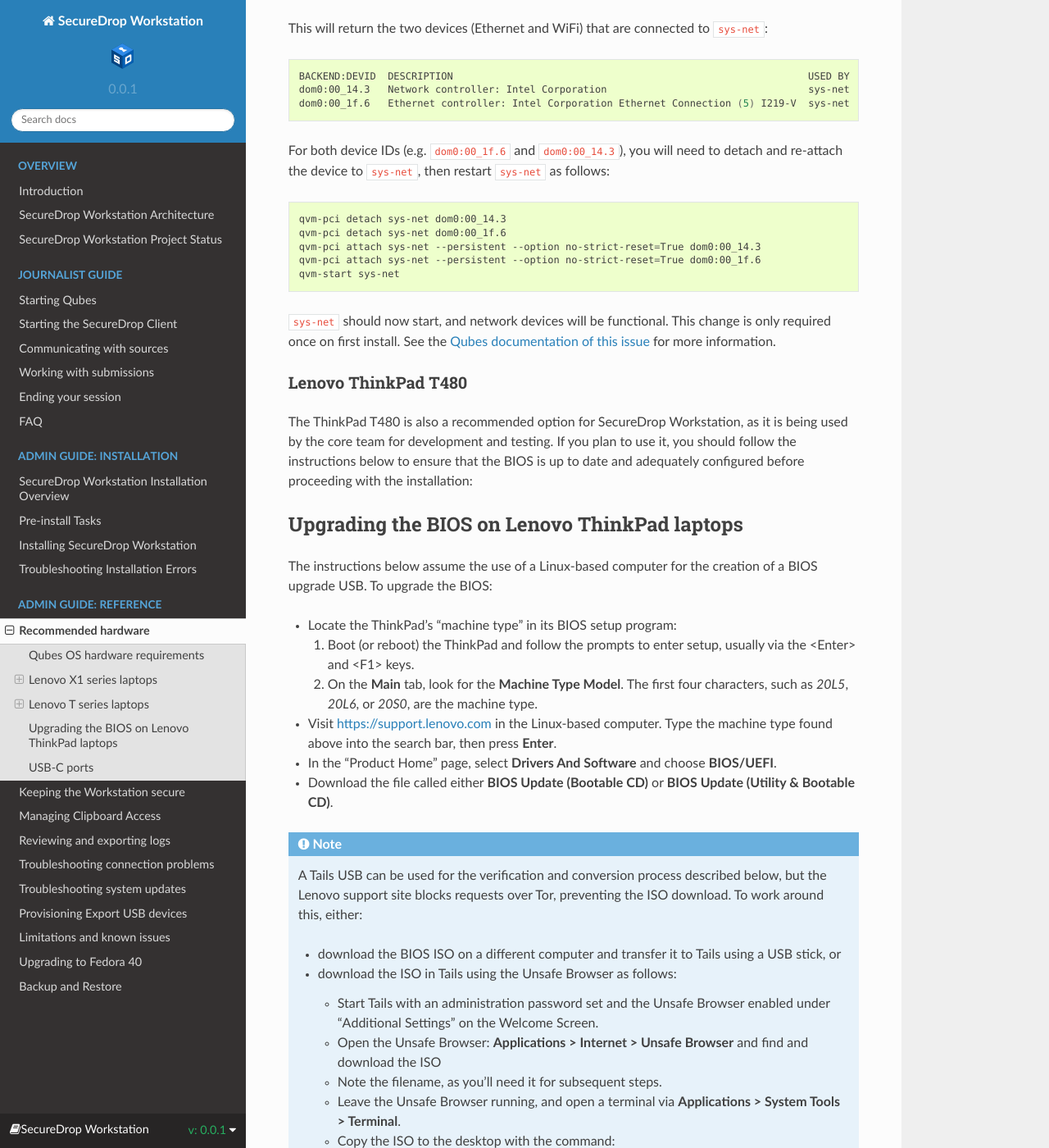
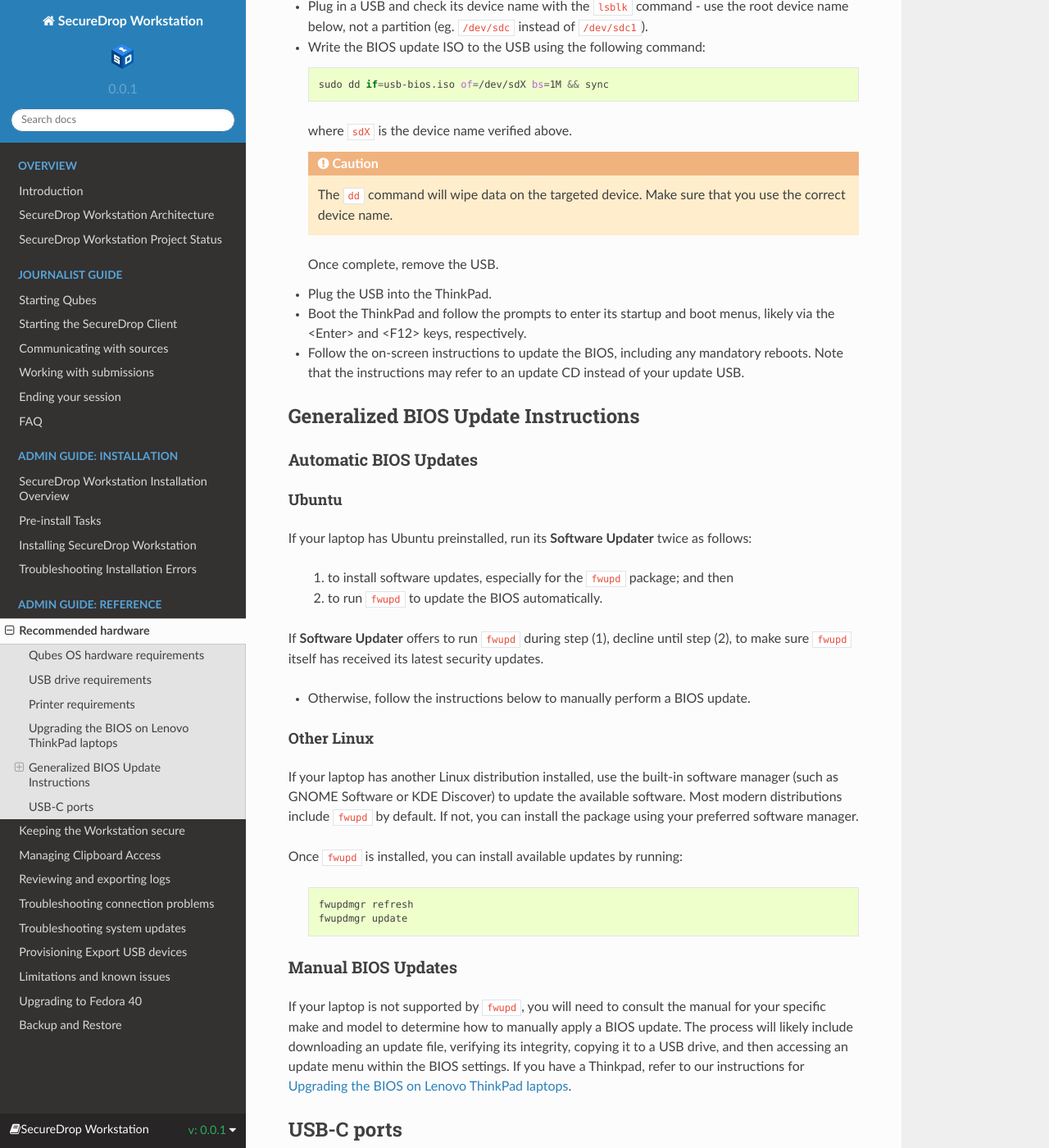
Before and after one commit to freedomofpress/securedrop-workstation-docs, a Sphinx documentation site: the page built from docs/admin/reference/hardware.rst, in a window 1280 px wide and 1400 px high, scrolled down 2522 px. Shown: the whole window at 82% size. Built offline with Sphinx 7.4.7 and the Read the Docs theme 2.0.0, drawn with Linux system fonts in a browser that asks for light colours; some of the changed text lies outside the part shown.

Commit message:
Overhaul the hardware guide
This commit overhauls the hardware guide by making a few key
changes:

1. It removes our specific laptop recommendations, instead
referring people to the Qubes hardware compatibility list.
2. It clarifies a few specific requirements for hardware, namely
32GB of RAM (removing the confusing language about production use),
as well as a USB 3.0 flash drive with minimum 8GB of capacity.
3. It provides a generalized BIOS update section, which points
folks to fwupd on supported systems, and to their manufacturers
instructions for instances where fwupd is not supported.

```diff
--- a/docs/admin/install/prepare.rst
+++ b/docs/admin/install/prepare.rst
@@ -16,7 +16,7 @@
 
 Apply BIOS updates and check settings
 ~~~~~~~~~~~~~~~~~~~~~~~~~~~~~~~~~~~~~
-Before beginning the Qubes installation, make sure that your Qubes-compatible computer's BIOS is updated to the latest available version. If you're using one of the recommended ThinkPad T-series models, see the section on :ref:`thinkpad_t_series`. The process will be different for other makes and models, and can usually be found on their respective support sites.
+Before beginning the Qubes installation, make sure that your Qubes-compatible computer's BIOS is updated to the latest available version. For more details about this process, see the section on :ref:`general_BIOS_update`.
 
 Once the BIOS is up-to-date, boot into the BIOS setup utility and update its settings. Note that not all BIOS versions will support the items listed, but if available following changes are recommended:
 
--- a/docs/admin/reference/hardware.rst
+++ b/docs/admin/reference/hardware.rst
@@ -10,108 +10,24 @@
 In order to install and use SecureDrop Workstation, you will need a Qubes-Compatible computer with the following specifications:
 
 - 64-bit Intel or AMD processor with virtualization support
-- a minimum of 16GB RAM (32GB recommended for production use)
+- a minimum of 32GB RAM
 - sufficient disk space for the Qubes OS base install and SecureDrop Workstation VMs (a 128GB or greater SSD is recommended)
 
 We recommend against a device that requires an external USB keyboard for security reasons.
 
+It's important that you update the BIOS of your laptop prior to installing SecureDrop Workstation. For more details about performing a BIOS update, see the section below for :ref:`general_BIOS_update`.
+
 More information on hardware compatibility can be found on the `Qubes OS System Requirements <https://www.qubes-os.org/doc/system-requirements/>`_ page, and information on specific systems can be found via the `hardware compatibility list <https://www.qubes-os.org/hcl/>`_.
 
+USB drive requirements
+----------------------
+
+For the installation of Qubes, and for systems that do not support automatic BIOS updates via ``fwupd``, we recommend the use of USB 3.0 drives that are at least 8GB in size.
+
+Printer requirements
+--------------------
+
 In order to print submissions, a supported non-networked printer is required. We have tested and recommend the HP LaserJet Pro M404n. More printer options will be added in future releases.
-
-.. _thinkpad_x1_series:
-
-Lenovo X1 series laptops
-------------------------
-
-Lenovo ThinkPad X1 Carbon (10th-generation)
-~~~~~~~~~~~~~~~~~~~~~~~~~~~~~~~~~~~~~~~~~~~
-The 10th-generation ThinkPad X1 Carbon **with a 12th-generation Intel Core processor** is a recommended option for the SecureDrop Workstation beginning with Qubes 4.1.  If you plan to use it:
-
-- If your laptop has come with Ubuntu preinstalled, run its **Software Updater** twice as follows:
-
-  #. to install software updates, especially for the ``fwupd`` package; and then
-  #. to run ``fwupd`` to update the BIOS automatically.
-
-  If **Software Updater** offers to run ``fwupd`` during step (1), decline until step (2), to make sure ``fwupd`` itself has received its latest security updates.
-
-- Otherwise, follow the instructions below to ensure that the BIOS is up to date.
-
-You'll need to have a USB-to-Ethernet adapter on hand in order to :ref:`apply Qubes updates <apply_dom0_updates>`, which will enable Wi-Fi and fix glitchy video rendering and cursor performance.
-
-.. _thinkpad_t_series:
-
-Lenovo T series laptops
------------------------
-
-Lenovo ThinkPad T14 (2nd-generation)
-~~~~~~~~~~~~~~~~~~~~~~~~~~~~~~~~~~~~
-The 2nd-generation ThinkPad T14 **with an 11th-generation Intel Core processor** is a recommended option for the SecureDrop Workstation beginning with Qubes 4.1. If you plan to use it:
-
-- If your laptop has come with Ubuntu preinstalled, run its **Software Updater** twice as follows:
-
-  #. to install software updates, especially for the ``fwupd`` package; and then
-  #. to run ``fwupd`` to update the BIOS automatically.
-
-  If **Software Updater** offers to run ``fwupd`` during step (1), decline until step (2), to make sure ``fwupd`` itself has received its latest security updates.
-
-- Otherwise, follow the instructions below to ensure that the BIOS is up to date.
-
-The Ethernet and Wi-Fi controllers may not work without one-time manual configuration, as documented in the following sections.
-
-Ethernet controller
-^^^^^^^^^^^^^^^^^^^
-After Qubes starts for the first time, when ``sys-net`` fails to start, follow the instructions below for the :ref:`thinkpad_t490`, but only for the ``dom0:00_1f.6`` Ethernet device.
-
-.. _thinkpad_t490:
-
-Lenovo ThinkPad T490 (with 8th-generation Intel Core processor)
-~~~~~~~~~~~~~~~~~~~~~~~~~~~~~~~~~~~~~~~~~~~~~~~~~~~~~~~~~~~~~~~
-The ThinkPad T490 **with an 8th-generation Intel Core processor** is a recommended option for the SecureDrop Workstation. If you plan to use it, you should follow the instructions below to ensure that the BIOS is up to date and adequately configured before proceeding with the installation.
-
-
-.. caution::
-
-  The versions of the T490 with 10th generation Intel Core processors are at present **untested and unsupported**. The Workstation has been tested on models 20N2002AUS & 20N20046US.
-
-Network devices (Ethernet and Wi-Fi) will not immediately work out of the box and require a one-time manual configuration on install. After Qubes starts for the first time, ``sys-net`` will fail to start:
-
-|screenshot_sys_net_pci_reset|
-
-Open a ``dom0`` terminal via **Q > Terminal Emulator**, and run the following command to list the devices connected to the ``sys-net`` VM.
-
-.. code-block:: sh
-
-  qvm-pci ls sys-net
-
-
-This will return the two devices (Ethernet and WiFi) that are connected to ``sys-net``:
-
-.. code-block:: sh
-
-  BACKEND:DEVID  DESCRIPTION                                                            USED BY
-  dom0:00_14.3   Network controller: Intel Corporation                                  sys-net
-  dom0:00_1f.6   Ethernet controller: Intel Corporation Ethernet Connection (5) I219-V  sys-net
-
-
-For both device IDs (e.g. ``dom0:00_1f.6`` and ``dom0:00_14.3``), you will need to detach and re-attach the device to ``sys-net``, then restart ``sys-net`` as follows:
-
-.. code-block:: sh
-
-  qvm-pci detach sys-net dom0:00_14.3
-  qvm-pci detach sys-net dom0:00_1f.6
-  qvm-pci attach sys-net --persistent --option no-strict-reset=True dom0:00_14.3
-  qvm-pci attach sys-net --persistent --option no-strict-reset=True dom0:00_1f.6
-  qvm-start sys-net
-
-
-``sys-net`` should now start, and network devices will be functional. This change is only required once on first install.  See the `Qubes documentation of this issue <https://www.qubes-os.org/doc/pci-troubleshooting/#unable-to-reset-pci-device-errors>`_ for more information.
-
-.. |screenshot_sys_net_pci_reset| image:: ../../images/screenshot_sys_net_pci_reset.png
-
-Lenovo ThinkPad T480
-~~~~~~~~~~~~~~~~~~~~
-The ThinkPad T480 is also a recommended option for SecureDrop Workstation, as it is being used by the core team for development and testing. If you plan to use it, you should follow the instructions below to ensure that the BIOS is up to date and adequately configured before proceeding with the installation:
 
 .. _thinkpad_bios:
 
@@ -197,6 +113,44 @@
 
 - Follow the on-screen instructions to update the BIOS, including any mandatory reboots. Note that the instructions may refer to an update CD instead of your update USB.
 
+.. _general_BIOS_update:
+
+Generalized BIOS Update Instructions
+-------------------------------------
+
+Automatic BIOS Updates
+^^^^^^^^^^^^^^^^^^^^^^
+
+Ubuntu
+######
+
+If your laptop has Ubuntu preinstalled, run its **Software Updater** twice as follows:
+
+  #. to install software updates, especially for the ``fwupd`` package; and then
+  #. to run ``fwupd`` to update the BIOS automatically.
+
+If **Software Updater** offers to run ``fwupd`` during step (1), decline until step (2), to make sure ``fwupd`` itself has received its latest security updates.
+
+- Otherwise, follow the instructions below to manually perform a BIOS update.
+
+Other Linux
+###########
+
+If your laptop has another Linux distribution installed, use the built-in software manager (such as GNOME Software or KDE Discover) to update the available software. Most modern distributions include ``fwupd`` by default. If not, you can install the package using your preferred software manager.
+
+Once ``fwupd`` is installed, you can install available updates by running:
+
+  .. code-block:: sh
+
+    fwupdmgr refresh
+    fwupdmgr update
+
+
+Manual BIOS Updates
+^^^^^^^^^^^^^^^^^^^
+If your laptop is not supported by ``fwupd``, you will need to consult the manual for your specific make and model to determine how to manually apply a BIOS update. The process will likely include downloading an update file, verifying its integrity, copying it to a USB drive, and then accessing an update menu within the BIOS settings. If you have a Thinkpad, refer to our instructions for :ref:`thinkpad_bios`.
+
+
 USB-C ports
 -----------
 If you intend to use USB-C ports, please note that our recommended BIOS settings will disable dual USB-C/Thunderbolt ports (recognizable by the Thunderbolt logo next to the port). The T480, for example, includes two USB-C ports, `specified <https://psref.lenovo.com/syspool/Sys/PDF/ThinkPad/ThinkPad_T480/ThinkPad_T480_Spec.PDF>`__ as follows:
```
